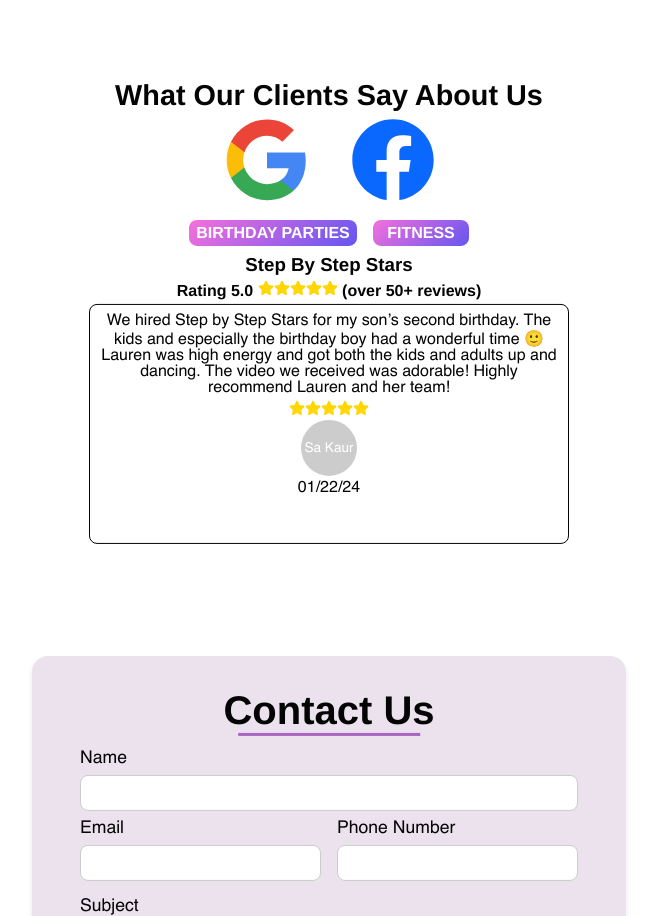
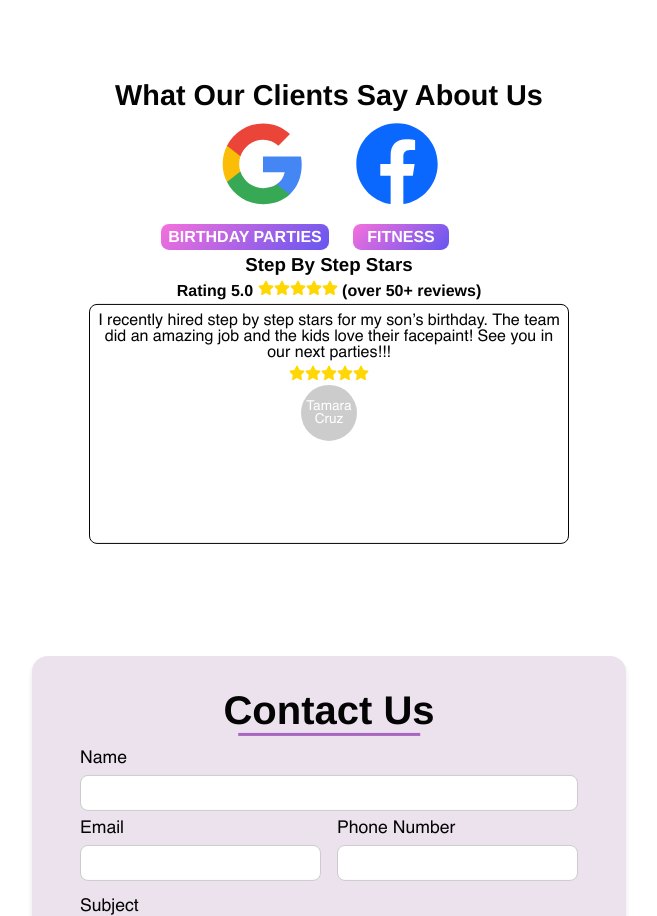
Before and after one commit to ralphdaryn/stepbystepstars, a React (Create React App) app: page / in a window 1280 px wide. Shown: the part 1767-2683 px from the top of the page, without its empty margins (311-968 px from the left). Built offline with nearby package versions, Linux system fonts and the light colour scheme.

Commit message:
add review comments

```diff
--- a/src/components/Reviews/Reviews.js
+++ b/src/components/Reviews/Reviews.js
@@ -11,47 +11,74 @@ const Reviews = () => {
     {
       id: 1,
       message:
-        "We hired Step by Step Stars for my son’s second birthday. The kids and especially the birthday boy had a wonderful time 🙂 Lauren was high energy and got both the kids and adults up and dancing. The video we received was adorable! Highly recommend Lauren and her team!",
+        "I recently hired step by step stars for my son’s birthday. The team did an amazing job and the kids love their facepaint! See you in our next parties!!!",
       stars: 5,
-      author: "Sa Kaur",
-      date: "01/22/24",
+      author: "Tamara Cruz",
       type: "Birthday Parties",
     },
     {
       id: 2,
       message:
-        "Join our fitness dance party to stay fit and have fun! Our trainers ensure you get the best workout while enjoying the dance.",
+        "We hired Step by Step Stars for my son’s second birthday. The kids and especially the birthday boy had a wonderful time 🙂 Lauren was high energy and got both the kids and adults up and dancing. The video we received was adorable! Highly recommend Lauren and her team!",
       stars: 5,
-      author: "John Doe",
-      date: "02/15/24",
-      type: "Fitness",
+      author: "Sa Kaur",
+      type: "Birthday Parties",
     },
     {
       id: 3,
       message:
-        "I've worked with Lauren and the Step by Step Stars team two years in a row now for our Girl's Soccer Tournament. Lauren and her team had face painting available for 60 - 80 youth and did an absolutely amazing job!! All the kids LOVED it and were so thrilled. Thank you Lauren and team!!!!",
+        "Only 2 weeks in and I already love working out with Lauren and the other moms! Sessions are fun but also kicks your butt and gets your heart rate high and calories burnt, which is exactly what you need from a great fitness class :)",
       stars: 5,
-      author: "Gabriela Estrada",
-      date: "09/17/23",
+      author: "Oishee Mondal",
       type: "Fitness",
     },
     {
       id: 4,
       message:
-        "Lauren and her team recently came to host a dance party at my daughter's 5th birthday. The girls had the BEST time and the music video she sent a few days later was adorable. Thank you Lauren and team! The birthday girl had the best time!",
+        "I've worked with Lauren and the Step by Step Stars team two years in a row now for our Girl's Soccer Tournament. Lauren and her team had face painting available for 60 - 80 youth and did an absolutely amazing job!! All the kids LOVED it and were so thrilled. Thank you Lauren and team!!!!",
       stars: 5,
-      author: "Alyssa Galego",
-      date: "08/29/23",
+      author: "Gabriela Estrada",
       type: "Birthday Parties",
     },
     {
       id: 5,
       message:
+        "Lauren and her team recently came to host a dance party at my daughter's 5th birthday. The girls had the BEST time and the music video she sent a few days later was adorable. Thank you Lauren and team! The birthday girl had the best time!",
+      stars: 5,
+      author: "Alyssa Galego",
+      type: "Birthday Parties",
+    },
+    {
+      id: 6,
+      message:
         "Last week I hired Lauren and her crew for my daughter's 8th birthday party. The face painting was amazing. They kept the kids entertained and they had so much fun dancing and playing. The best part of it was the music video which she sent the day after the party. It was a great gift for my daughter to keep the memories of her 8th birthday. I highly recommend her :)",
       stars: 5,
       author: "Asal Famili",
-      date: "02/25/23",
       type: "Birthday Parties",
+    },
+    {
+      id: 7,
+      message:
+        "I’ve been doing the fitness classes where I can bring my baby. The place is clean, warm, and cozy for my little one to roam while I work up a good sweat! The music is great and Lauren is so sweet. She’s motivating, pushes us in the best way possible, and overall just fun to talk to :)",
+      stars: 5,
+      author: "Chantel Persaud",
+      type: "Fitness",
+    },
+    {
+      id: 8,
+      message:
+        "Lauren is amazing! So glad to have found her mommy and baby fitness classes 😀. Signing up, was the best decision I made this year, I look forward to every class and have been getting so fit and energized! I recommend her classes to everyone I meet.",
+      stars: 5,
+      author: "Yasmina Tehami",
+      type: "Fitness",
+    },
+    {
+      id: 9,
+      message:
+        "We have fallen in love with Lauren because she is humble, leads with her heart, and has a great sense of humor. Lauren and I connected via social media, and although I always wanted to attend her classes it took a bit to align with my schedule. In the meantime, she encouraged me to look into other mommy and me fitness programs. She authentically wants women to fall back in love with movement...",
+      stars: 5,
+      author: "Adriana MacNeil",
+      type: "Fitness",
     },
   ];
 
@@ -75,7 +102,7 @@ const Reviews = () => {
 
       <div className="reviews__socials">
         <a
-          href="https://www.google.com/search?q=step+by+step+stars+google+reviews"
+          href="https://www.google.com/search?q=step+by+step+stars+google+reviews#lrd=0x89d4d0b52fe49513:0x27e19329664bd353,1,,,,"
           target="_blank"
           rel="noopener noreferrer"
         >
--- a/src/components/Reviews/Reviews.scss
+++ b/src/components/Reviews/Reviews.scss
@@ -32,6 +32,9 @@
   &__google {
     margin: 0.25rem;
     cursor: pointer;
+    @include tablet {
+      margin: 0.5rem;
+    }
   }
 
   &__facebook {
@@ -108,8 +111,12 @@
     justify-content: center;
     align-items: center;
     gap: 1rem;
-    margin: 0.5rem 0;
+    margin: .25rem 0;
     cursor: pointer;
+    @include tablet {
+      margin-right: 3rem;
+      gap: 1.5rem;
+    }
     &-birthday {
       margin: 0;
       width: 10.5rem;
```
